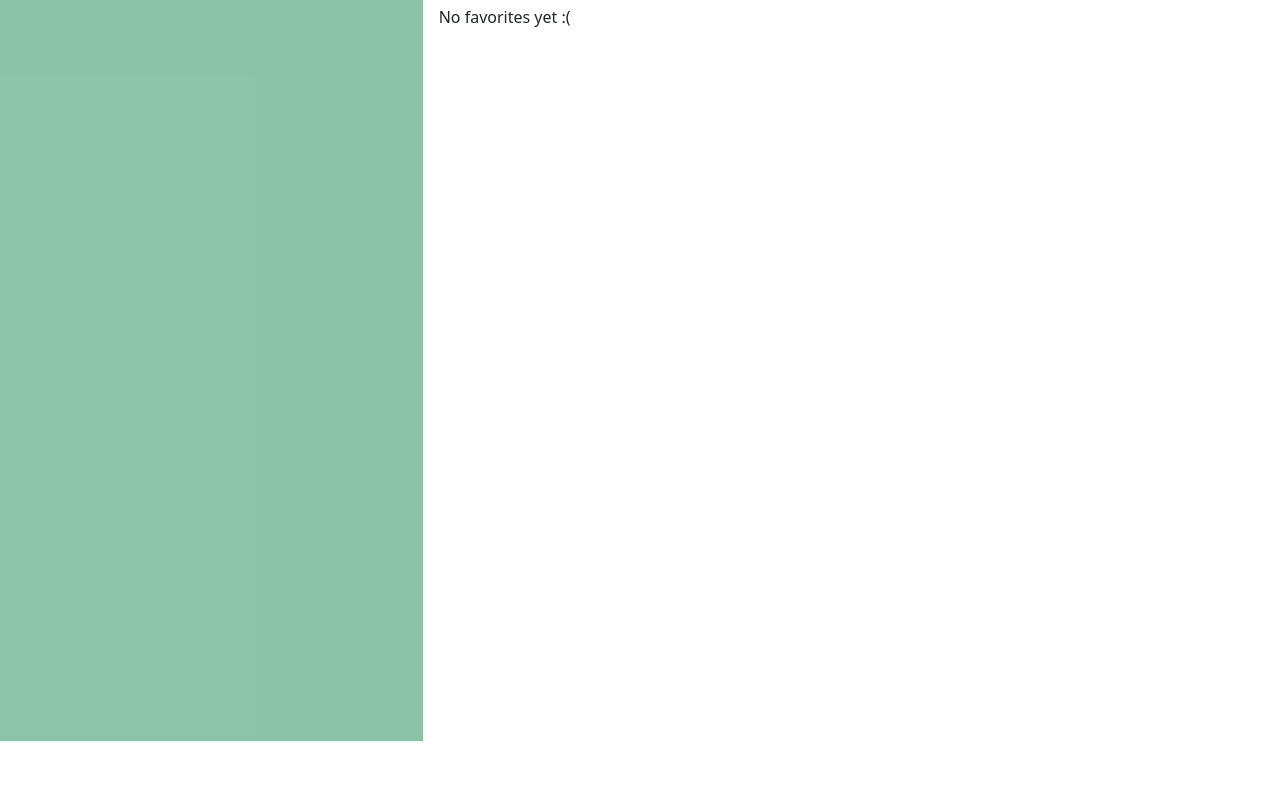
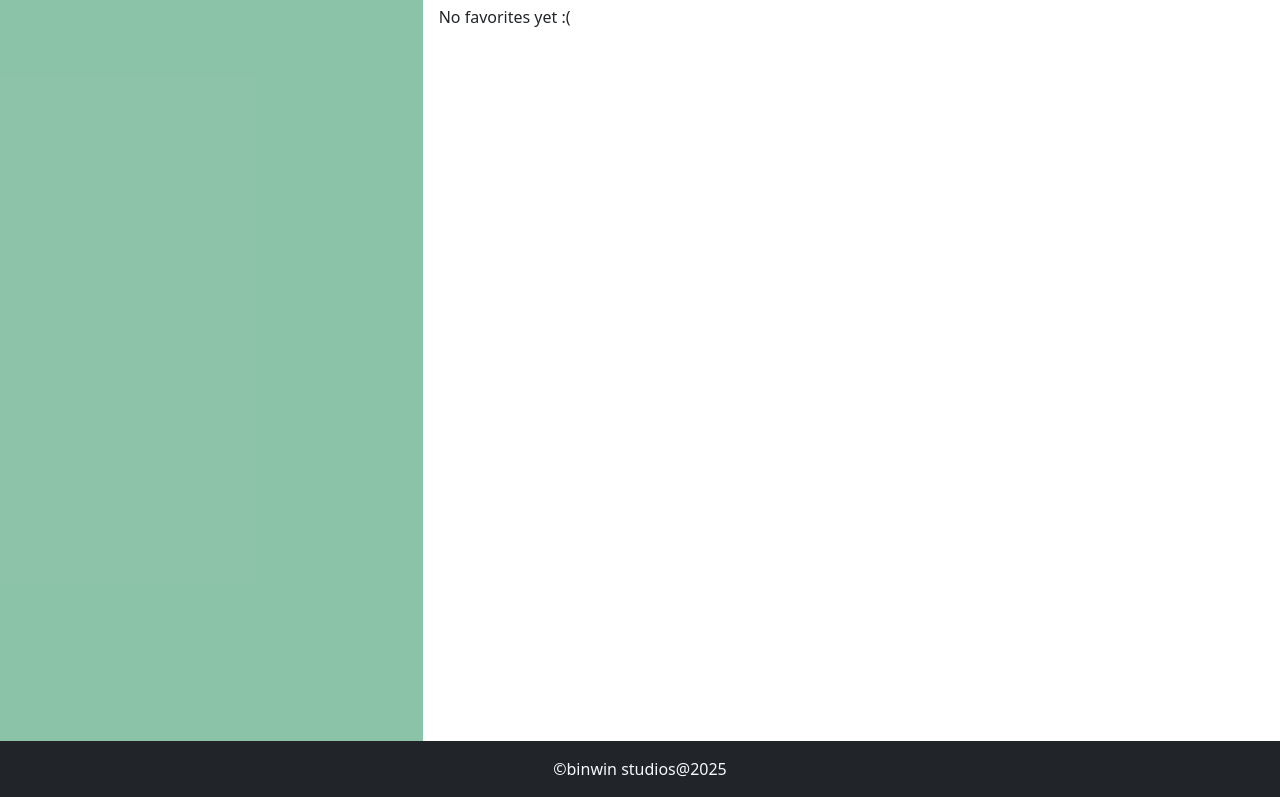
Before and after one commit to sabinbabu/my-fav-dogs, a plain HTML site: page index.html in a window 1280 px wide. Shown: the part 179-976 px from the top of the page. Before the commit the page ends 920 px from the top, so only its background shows below. Drawn offline with nearby package versions, Linux system fonts and the light colour scheme; no server answers.

Commit message:
footer added

```diff
--- a/index.html
+++ b/index.html
@@ -45,7 +45,7 @@
     </nav>
     <!-- main -->
     <div class="main-container">
-      <div class="row" style="height: 92vh">
+      <div class="row">
         <!-- dog selector section -->
         <div
           id="dog-selector-container"
@@ -69,6 +69,9 @@
       </div>
     </div>
     <!-- footer -->
+    <footer class="bg-dark d-flex align-items-center justify-content-center">
+      <p class="text-light pt-3">&copy;binwin studios@2025</p>
+    </footer>
     <script src="./script.js"></script>
   </body>
 </html>
```
